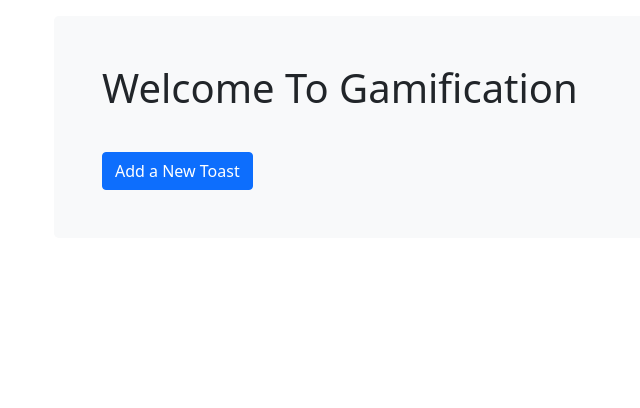
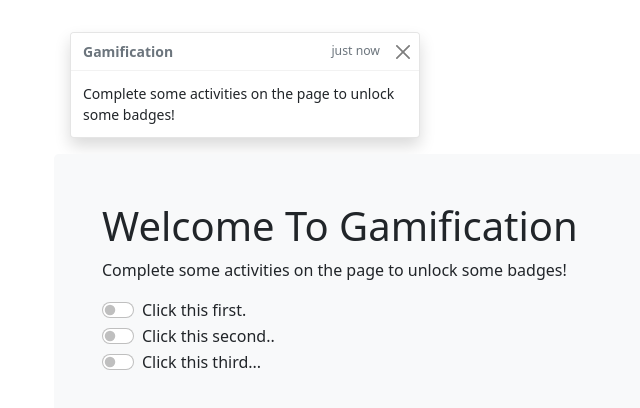
Before and after one commit to kyletolle/gameification-react, a React (Create React App) app: page / in a window 1280 px wide. Shown: the top 408 px of the page, without its empty margins (32-672 px from the left). Built offline with nearby package versions, Linux system fonts and the light colour scheme.

Commit message:
Add achievement for toggling all switches

```diff
--- a/src/App.js
+++ b/src/App.js
@@ -3,17 +3,38 @@ import React, { useState, useEffect } from 'react';
 import Container from 'react-bootstrap/Container';
 import ToastContainer from 'react-bootstrap/ToastContainer';
 import ToastAutohideable from './ToastAutohideable';
-import Button from 'react-bootstrap/Button';
+import Form from 'react-bootstrap/Form';
 
 import './App.css';
 
 
 const App = () => {
+  const DEFAULT_SWITCHES = [
+    {switchId: "switch-1", label: "Click this first.", checked: false},
+    {switchId: "switch-2", label: "Click this second..", checked: false},
+    {switchId: "switch-3", label: "Click this third...", checked: false},
+  ]
   const [ messages, setMessages ] = useState([]);
+  const [switches, setSwitches] = useState([...DEFAULT_SWITCHES]);
+  const [allSwitchesCheckedAchievementEarned, setAllSwitchesCheckedAchievementEarned] = useState(false);
 
   const addNewNotifications = (messagesToAdd) => {
     setMessages([...messages, ...messagesToAdd]);
   };
+
+  const allSwitchesCheckedAchievement = () => {
+    if (allSwitchesCheckedAchievementEarned) { return; }
+    const checkedValues = switches.map(({checked}) => (checked));
+    const areAllChecked = checkedValues.every(toggle => (toggle === true));
+    if (areAllChecked) {
+      addNewNotifications([{
+        title: "Achievement Unlocked!", text: "Congratulations, you've checked all the switches!", when: 'just now'
+      }]);
+      setAllSwitchesCheckedAchievementEarned(true);
+    }
+  }
+
+  useEffect(allSwitchesCheckedAchievement, [switches])
 
   useEffect(() => {
     addNewNotifications([
@@ -21,21 +42,46 @@ const App = () => {
     ]);
   }, []);
 
-  const onButtonClick = () => {
-    addNewNotifications([ { title: 'New Toast', text: 'You just added a new toast', when: 'just now'}]);
+  const onSwitchChange = (event) => {
+    // console.log('event', event);
+    // console.log('target.id', event.target.id);
+    const switchIdToFind = event.target.id;
+    console.log('switchIdToFind', switchIdToFind);
+    const switchIndex = switches.findIndex((toggle) => (toggle.switchId === switchIdToFind));
+    if (switchIndex === -1) { return; } // Didn't find anything
+
+    const newSwitches = [...switches];
+    const isChecked = event.target.checked;
+    const oldSwitch = switches[switchIndex];
+    console.log('isChecked?', isChecked);
+    newSwitches[switchIndex] = {...oldSwitch, checked: isChecked};
+    setSwitches(newSwitches);
   }
 
   return (<Container className="p-3">
+  <ToastContainer position="top-end" className="p-3">
+    {messages && messages.map(({title, text, when}, index) => (
+      <ToastAutohideable key={index} title={title} text={text} when={when} />
+    ))}
+  </ToastContainer>
     <Container className="p-5 mb-4 bg-light rounded-3">
       <h1 className="header">Welcome To Gamification</h1>
-      <ToastContainer position="top-end" className="p-3">
-        {messages && messages.map(({title, text, when}, index) => (
-          <ToastAutohideable key={index} title={title} text={text} when={when} />
+      <p>Complete some activities on the page to unlock some badges!</p>
+      {/* <Button onClick={onButtonClick}>
+        Add a New Toast
+      </Button> */}
+      <Form>
+        {switches.map(({switchId, label, checked}, index) => (
+          <Form.Switch
+            key={index}
+            id={switchId}
+            label={label}
+            checked={checked}
+            onChange={onSwitchChange}
+            disabled={allSwitchesCheckedAchievementEarned}
+          />
         ))}
-      </ToastContainer>
-      <Button onClick={onButtonClick}>
-        Add a New Toast
-      </Button>
+      </Form>
     </Container>
   </Container>);
 };
--- a/src/ToastAutohideable.js
+++ b/src/ToastAutohideable.js
@@ -5,7 +5,7 @@ export default function ToastAutohideable({title, text, when}) {
   const [show, setShow] = useState(true);
 
   return (
-    <Toast onClose={() => setShow(false)} show={show} delay={3000} autohide>
+    <Toast onClose={() => setShow(false)} show={show} delay={7000} autohide>
       <Toast.Header>
         <strong className="me-auto">{title}</strong>
         <small>{when}</small>
```
